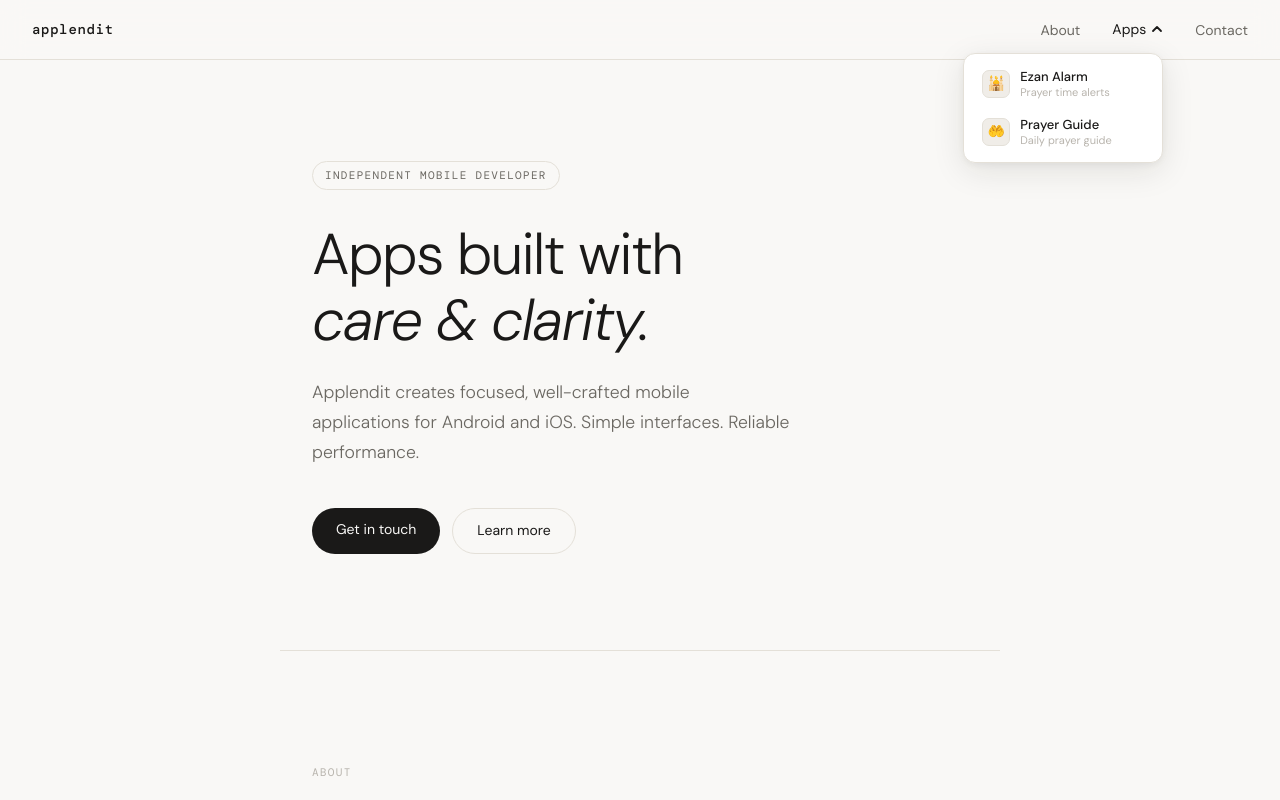
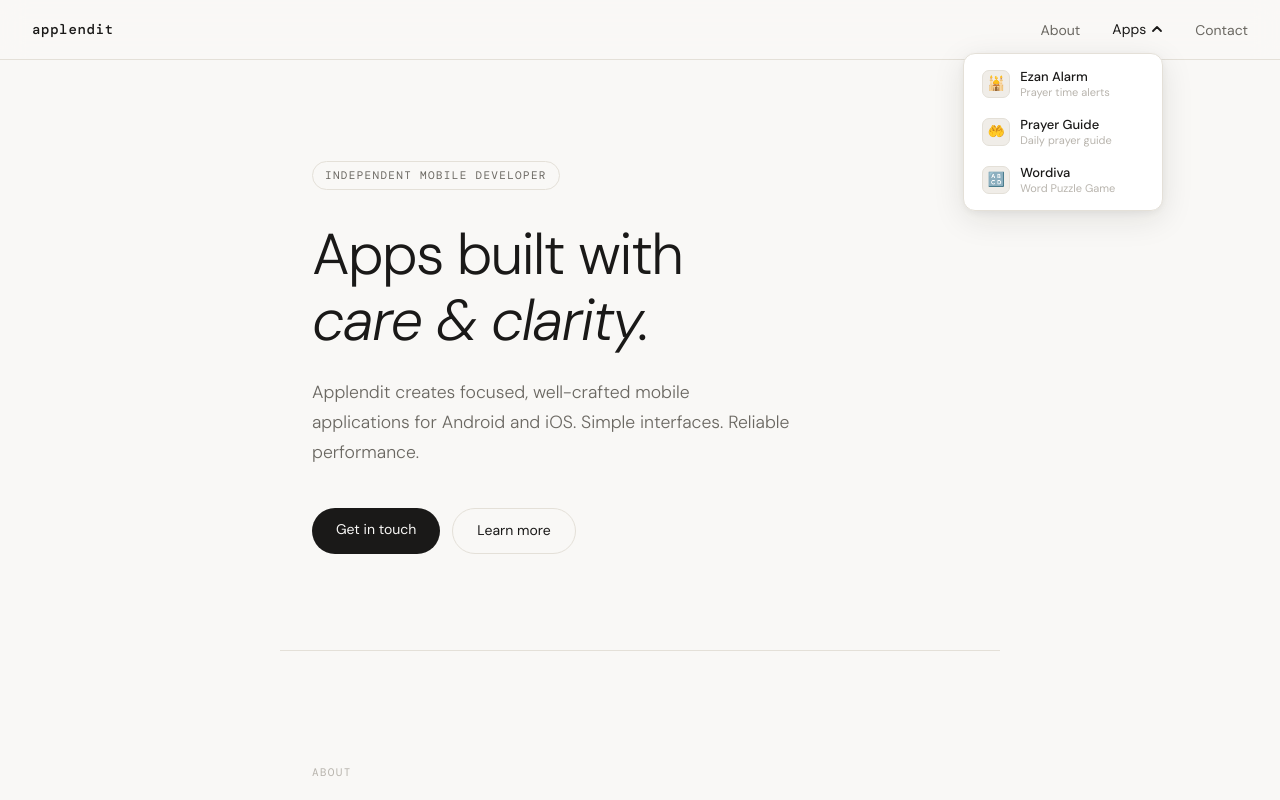
Before and after one commit to habilgur/habilgur.github.io, a plain HTML site: page index.html in a window 1280 px wide. Both pictures are taken after a click on the element "Apps". Shown: the top 800 px of the page. Drawn offline with nearby package versions, Linux system fonts and the light colour scheme.

Commit message:
Update index.html

```diff
--- a/index.html
+++ b/index.html
@@ -469,6 +469,13 @@
               <span class="app-desc">Daily prayer guide</span>
             </div>
           </a>
+          <a href="https://habilgur.github.io/wordiva" target="_blank" rel="noopener">
+            <div class="app-icon">🔠</div>
+            <div class="app-info">
+              <span class="app-name">Wordiva</span>
+              <span class="app-desc">Word Puzzle Game</span>
+            </div>
+          </a>
         </div>
       </li>
       <!-- END APPS DROPDOWN -->
```
